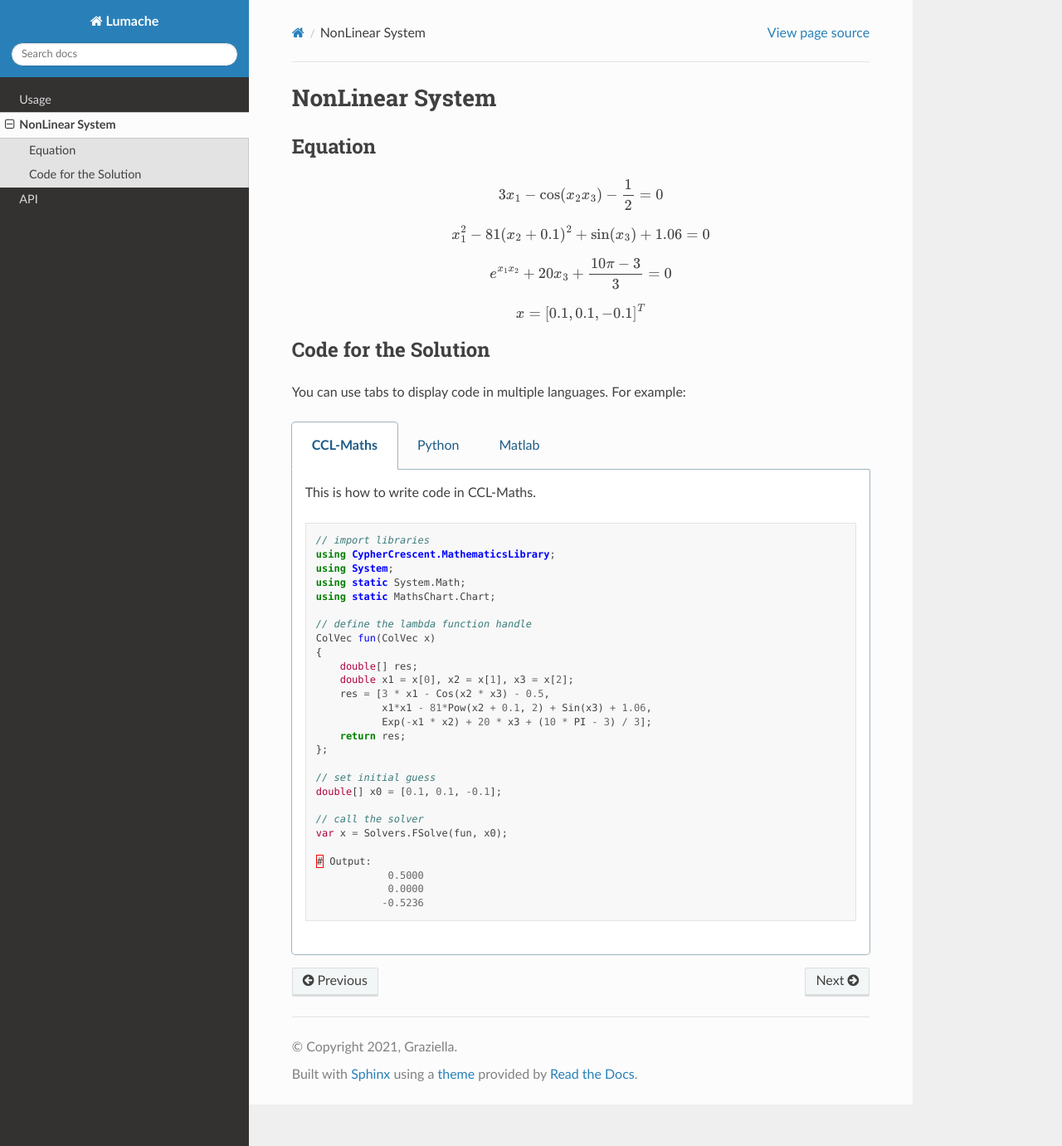
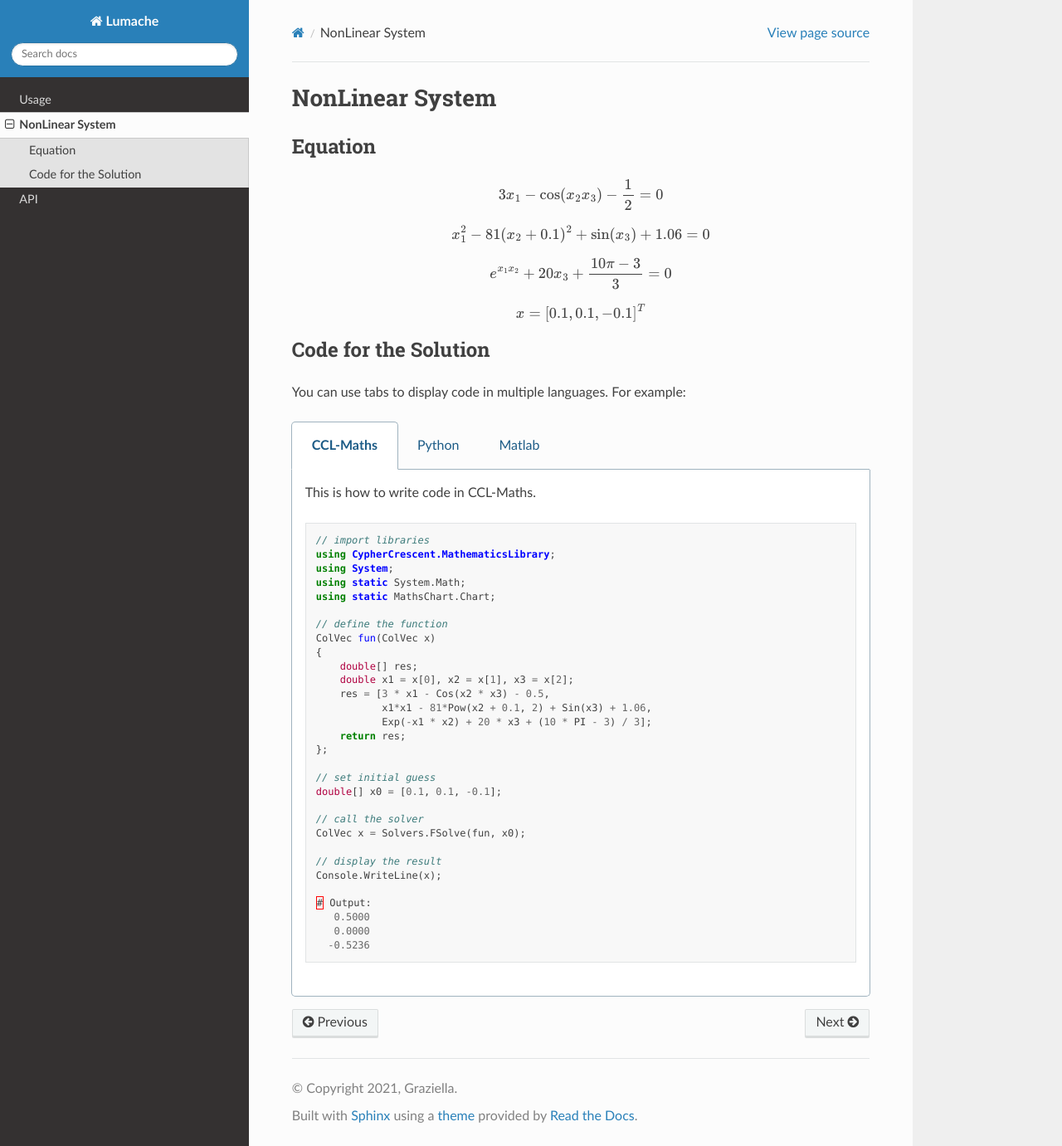
Before and after one commit to thanktua-spp/ccl-rtd, a Sphinx documentation site: the page built from docs/source/non_linear_system.rst, in a window 1280 px wide and 1381 px high. Shown: the whole window at 83% size. Built offline with Sphinx 7.4.7 and the Read the Docs theme 3.1.0, drawn with Linux system fonts in a browser that asks for light colours; pages that are not in the unit, such as notebooks, are missing from menus.

Commit message:
nls completed
nls completed

```diff
--- a/docs/source/non_linear_system.rst
+++ b/docs/source/non_linear_system.rst
@@ -31,7 +31,7 @@
          using static System.Math;
          using static MathsChart.Chart;
 
-         // define the lambda function handle
+         // define the function
          ColVec fun(ColVec x)
          {
              double[] res;
@@ -46,12 +46,15 @@
          double[] x0 = [0.1, 0.1, -0.1];
 
          // call the solver
-         var x = Solvers.FSolve(fun, x0);
+         ColVec x = Solvers.FSolve(fun, x0);
+
+         // display the result
+         Console.WriteLine(x);
 
          # Output:
-                     0.5000
-                     0.0000
-                    -0.5236
+            0.5000
+            0.0000
+           -0.5236
 
    .. tab:: Python
 
@@ -74,10 +77,13 @@
          x0 = [0.1, 0.1, -0.1]
 
          # call the solver
-         root = fsolve(func, x0)
+         x = fsolve(func, x0)
+
+         # display the result
+         print(x)
 
          # Output:
-         array([ 5.00000000e-01,  1.38102142e-13, -5.23598776e-01])
+         [ 5.00000000e-01  1.38102142e-13 -5.23598776e-01]
 
    .. tab:: Matlab
 
@@ -94,8 +100,10 @@
          % call the solver
          x = fsolve(f, x0);
 
+         % display the result
+         disp(x);
+
          # Output:
-         x =
 
              0.5000
              0.0000
```
Also changed, not shown: 1 other file.
